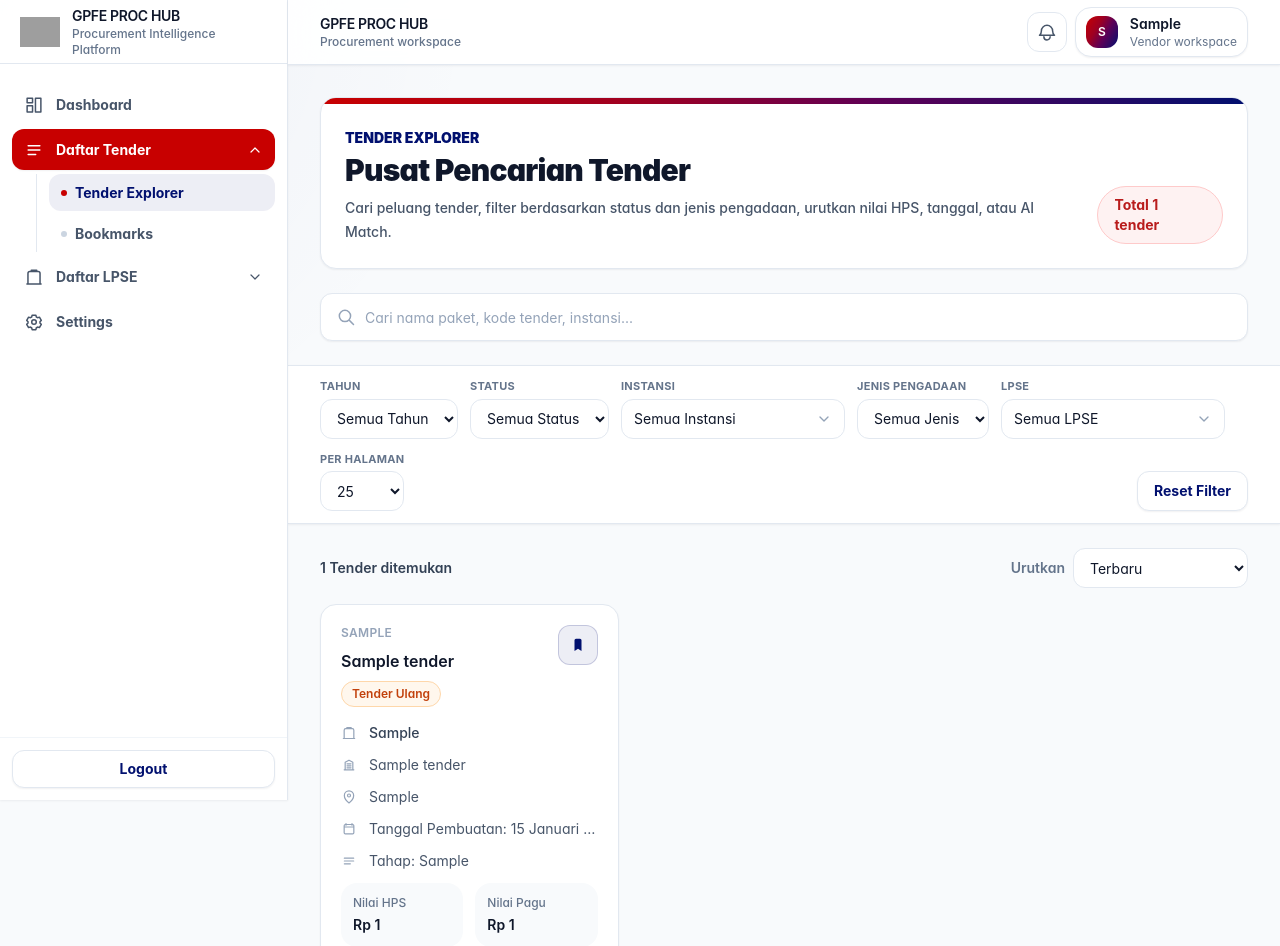
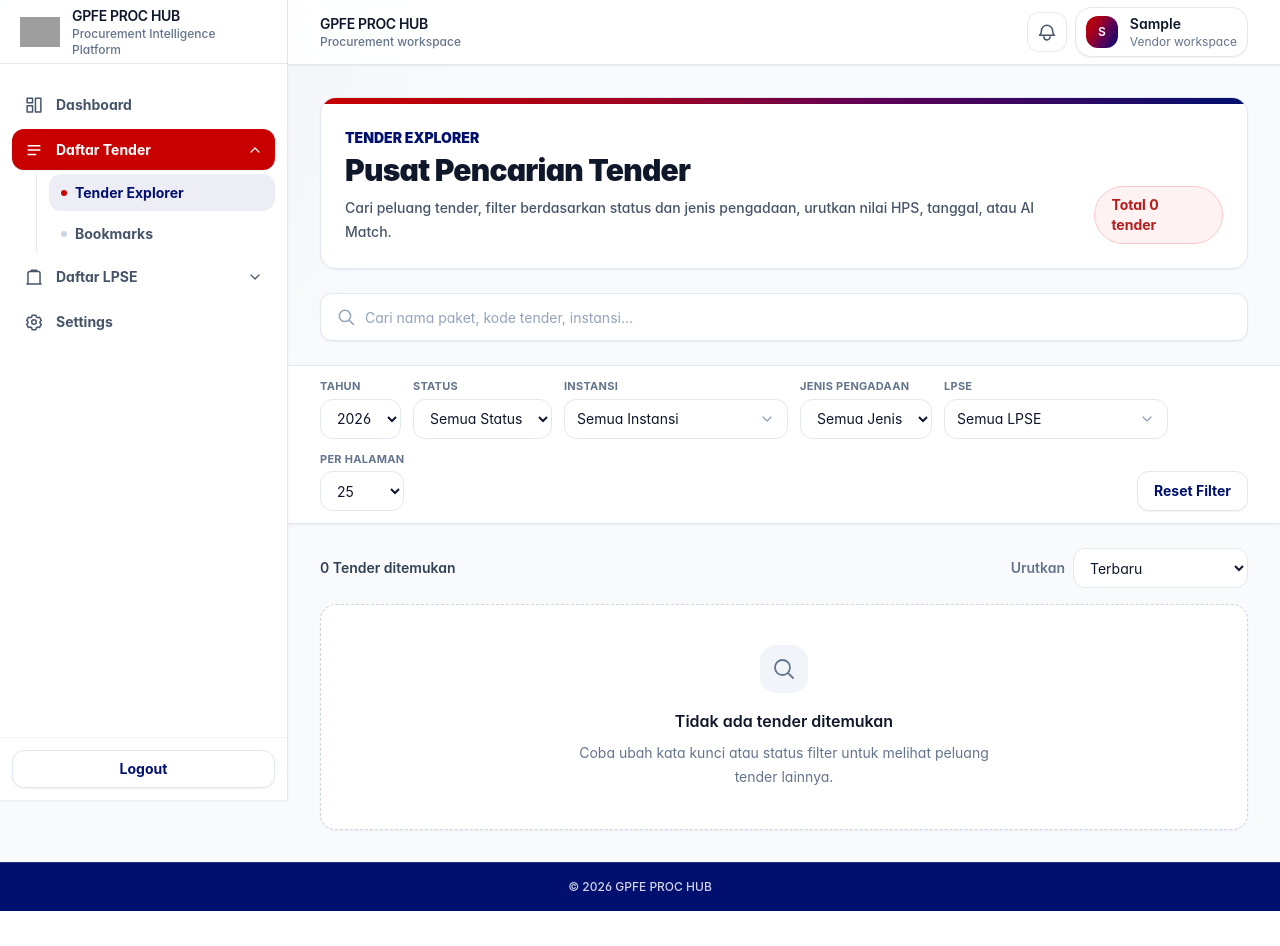
Before and after one commit to AldiPutra24/tenderhub, a Django app: page /tenders/ in a window 1280 px wide. Shown: the top 946 px of the page. After the commit the page ends 911 px from the top, so only its background shows below. Run offline with Django 4.2, Linux system fonts and the light colour scheme; a user stored in the database is signed in; tables that the repository leaves empty hold one stand-in row (values such as "Sample post"); data that the repository does not hold is empty; parts of the project's set-up code (start-up, migrations or seed data) failed here and were passed over; some libraries are stand-ins or nearby versions; grey boxes are pictures that could not be loaded.

Commit message:
fix: remove Semua Tahun option, default year filter to current year

```diff
--- a/templates/dashboard/index.html
+++ b/templates/dashboard/index.html
@@ -54,7 +54,6 @@
                             <select id="dashboard-tahun"
                                     name="tahun"
                                     class="h-10 min-w-32 rounded-xl border border-slate-200 bg-white px-3 text-sm font-semibold text-slate-700 outline-none transition focus:border-emerald-500 focus:ring-4 focus:ring-emerald-100">
-                                <option value="">Semua Tahun</option>
                                 {% for option in tahun_options %}
                                 <option value="{{ option }}" {% if selected_tahun == option %}selected{% endif %}>{{ option }}</option>
                                 {% endfor %}
--- a/templates/dashboard/tender_explorer.html
+++ b/templates/dashboard/tender_explorer.html
@@ -90,7 +90,6 @@
                 <div>
                     <label for="tahun-filter" class="mb-1 block text-[11px] font-bold uppercase tracking-wide text-slate-500">Tahun</label>
                     <select id="tahun-filter" name="tahun" class="field-control h-10 rounded-xl text-sm" hx-get="{% url 'tender_list' %}" hx-target="#tender-list" hx-include="#tender-filter-form, [data-explorer-toolbar]" hx-trigger="change" hx-indicator="#tender-loading">
-                        <option value="">Semua Tahun</option>
                         {% for option in filter_options.tahun %}
                         <option value="{{ option }}" {% if selected_filters.tahun == option %}selected{% endif %}>{{ option }}</option>
                         {% endfor %}
--- a/templates/lpse/detail.html
+++ b/templates/lpse/detail.html
@@ -200,7 +200,6 @@
                     <select name="tahun"
                             data-page-filter-submit
                             class="h-11 w-full rounded-xl border border-slate-200 px-3 text-sm outline-none focus:ring-4 focus:ring-slate-200">
-                        <option value="">Semua Tahun</option>
                         {% for option in filter_options.tahun %}
                         <option value="{{ option }}" {% if selected_filters.tahun == option %}selected{% endif %}>{{ option }}</option>
                         {% endfor %}
--- a/tenders/views.py
+++ b/tenders/views.py
@@ -207,8 +207,8 @@
 def get_selected_year_filter(request):
     selected_year = request.GET.get("tahun")
     if selected_year is None:
-        selected_year = request.GET.get("tahun_anggaran", "")
-    return selected_year.strip()
+        selected_year = request.GET.get("tahun_anggaran", str(timezone.localdate().year))
+    return selected_year.strip() or str(timezone.localdate().year)
 
 
 def get_lpse_tender_filter_options(queryset):
```
